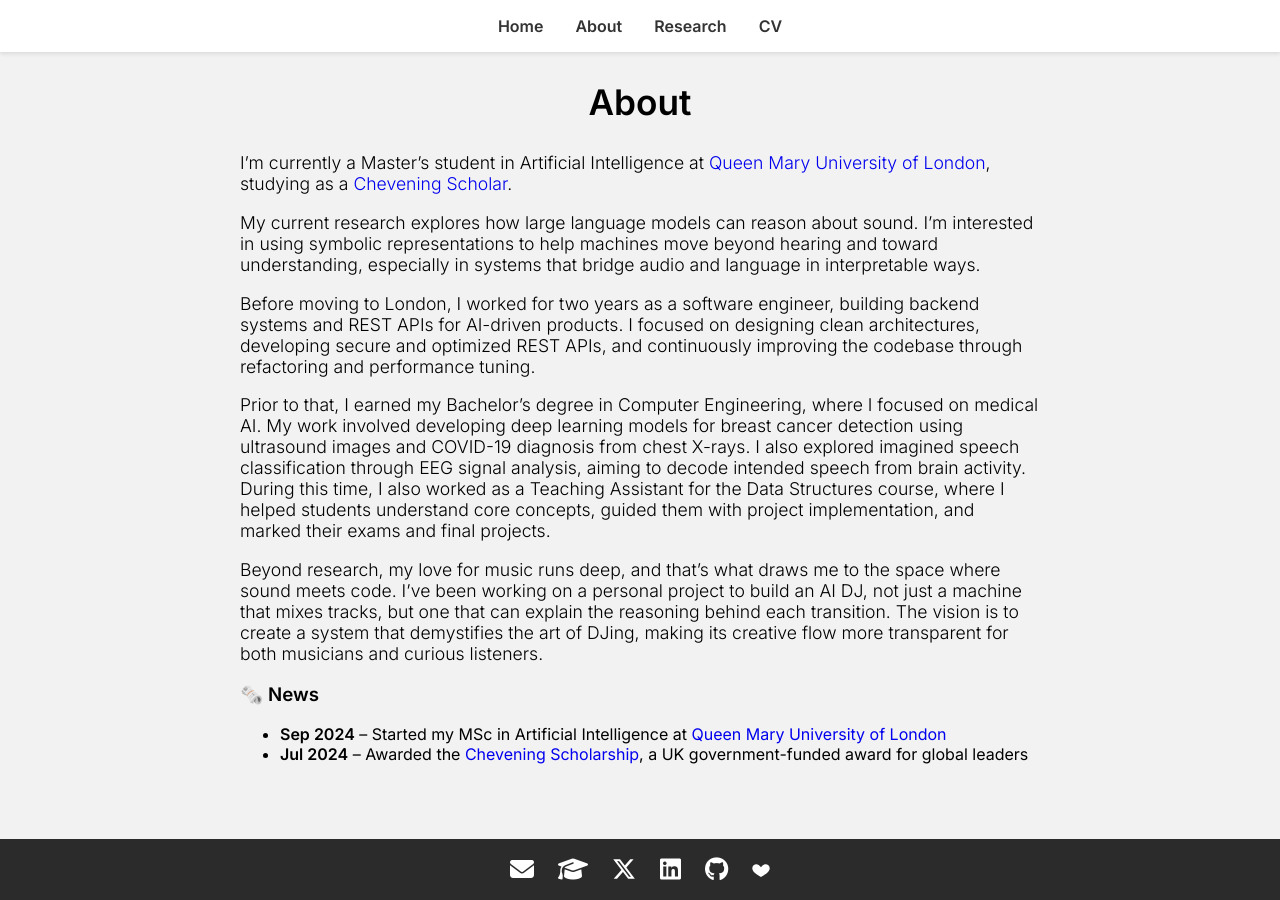
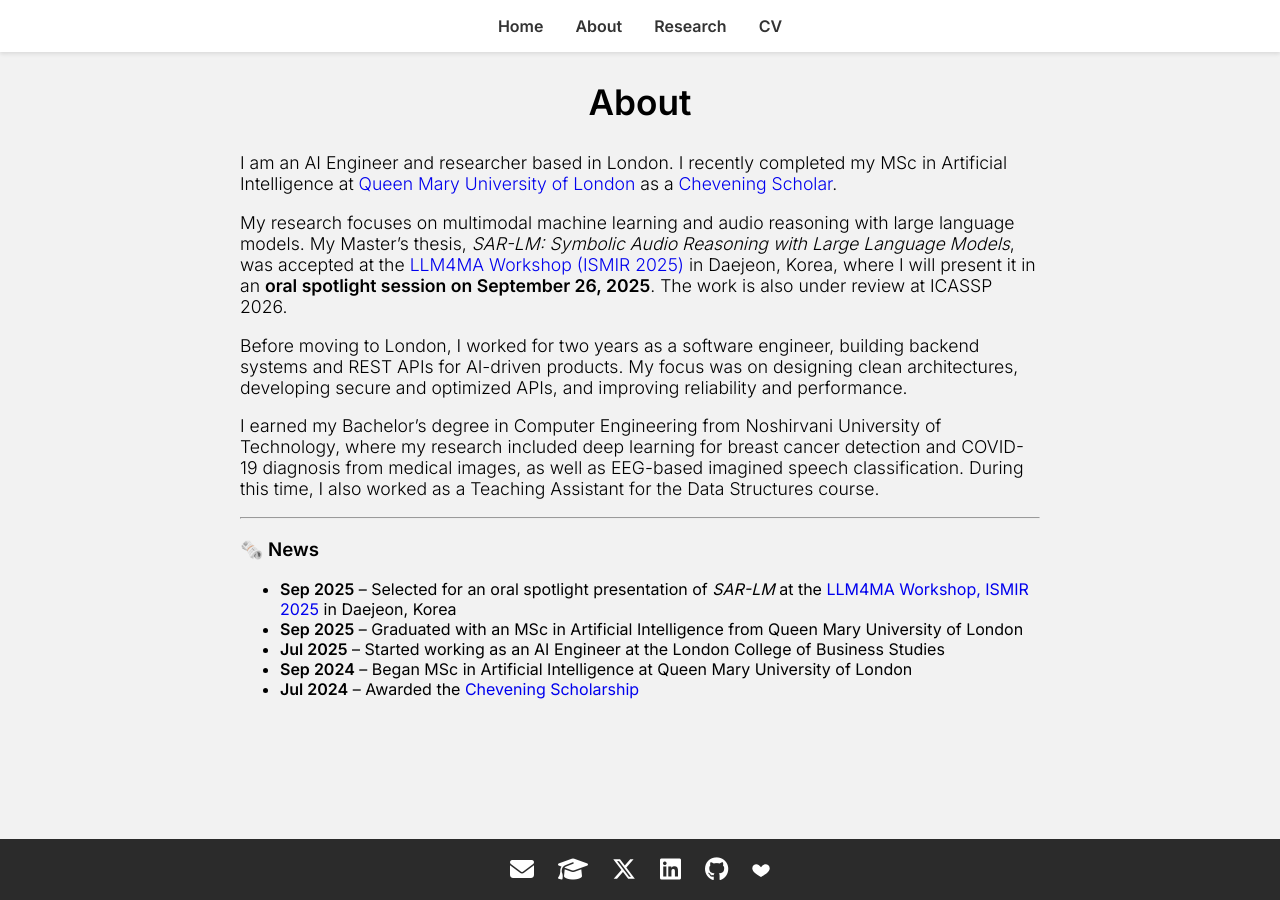
Before and after one commit to termehtaheri/termehtaheri.github.io, a Jekyll site: the page built from about.md, in a window 1280 px wide. Built offline with Jekyll 4.4.1, drawn with Linux system fonts in a browser that asks for light colours.

Commit message:
update about page

```diff
--- a/about.md
+++ b/about.md
@@ -4,18 +4,20 @@ title: About
 permalink: /about/
 ---
 ## About
-I'm currently a Master's student in Artificial Intelligence at [Queen Mary University of London](https://www.qmul.ac.uk/), studying as a [Chevening Scholar](https://www.chevening.org/).
+I am an AI Engineer and researcher based in London. I recently completed my MSc in Artificial Intelligence at [Queen Mary University of London](https://www.qmul.ac.uk/) as a [Chevening Scholar](https://www.chevening.org/).
 
-My current research explores how large language models can reason about sound. I'm interested in using symbolic representations to help machines move beyond hearing and toward understanding, especially in systems that bridge audio and language in interpretable ways.
+My research focuses on multimodal machine learning and audio reasoning with large language models. My Master’s thesis, *SAR-LM: Symbolic Audio Reasoning with Large Language Models*, was accepted at the [LLM4MA Workshop (ISMIR 2025)](https://m-a-p.ai/LLM4Music/) in Daejeon, Korea, where I will present it in an **oral spotlight session on September 26, 2025**. The work is also under review at ICASSP 2026.
 
-Before moving to London, I worked for two years as a software engineer, building backend systems and REST APIs for AI-driven products. I focused on designing clean architectures, developing secure and optimized REST APIs, and continuously improving the codebase through refactoring and performance tuning.
+Before moving to London, I worked for two years as a software engineer, building backend systems and REST APIs for AI-driven products. My focus was on designing clean architectures, developing secure and optimized APIs, and improving reliability and performance.
 
-Prior to that, I earned my Bachelor's degree in Computer Engineering, where I focused on medical AI. My work involved developing deep learning models for breast cancer detection using ultrasound images and COVID-19 diagnosis from chest X-rays. I also explored imagined speech classification through EEG signal analysis, aiming to decode intended speech from brain activity. During this time, I also worked as a Teaching Assistant for the Data Structures course, where I helped students understand core concepts, guided them with project implementation, and marked their exams and final projects.
+I earned my Bachelor's degree in Computer Engineering from Noshirvani University of Technology, where my research included deep learning for breast cancer detection and COVID-19 diagnosis from medical images, as well as EEG-based imagined speech classification. During this time, I also worked as a Teaching Assistant for the Data Structures course.
 
-Beyond research, my love for music runs deep, and that’s what draws me to the space where sound meets code. I’ve been working on a personal project to build an AI DJ, not just a machine that mixes tracks, but one that can explain the reasoning behind each transition. The vision is to create a system that demystifies the art of DJing, making its creative flow more transparent for both musicians and curious listeners.
-
+---
 
 ### 🗞️ News
 
-- **Sep 2024** – Started my MSc in Artificial Intelligence at [Queen Mary University of London](https://www.qmul.ac.uk/)
-- **Jul 2024** – Awarded the [Chevening Scholarship](https://www.chevening.org/), a UK government-funded award for global leaders
+- **Sep 2025** – Selected for an oral spotlight presentation of *SAR-LM* at the [LLM4MA Workshop, ISMIR 2025](https://m-a-p.ai/LLM4Music/) in Daejeon, Korea
+- **Sep 2025** – Graduated with an MSc in Artificial Intelligence from Queen Mary University of London
+- **Jul 2025** – Started working as an AI Engineer at the London College of Business Studies
+- **Sep 2024** – Began MSc in Artificial Intelligence at Queen Mary University of London
+- **Jul 2024** – Awarded the [Chevening Scholarship](https://www.chevening.org/)
```
